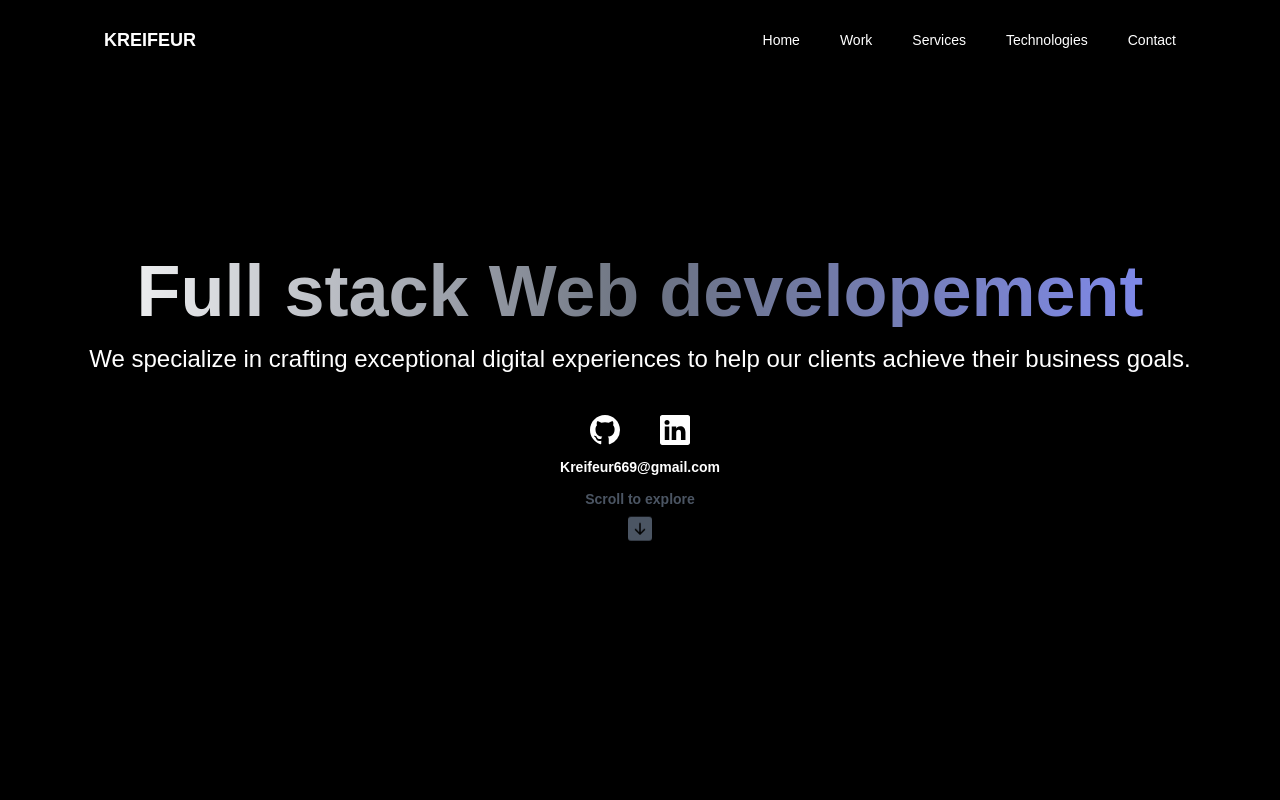
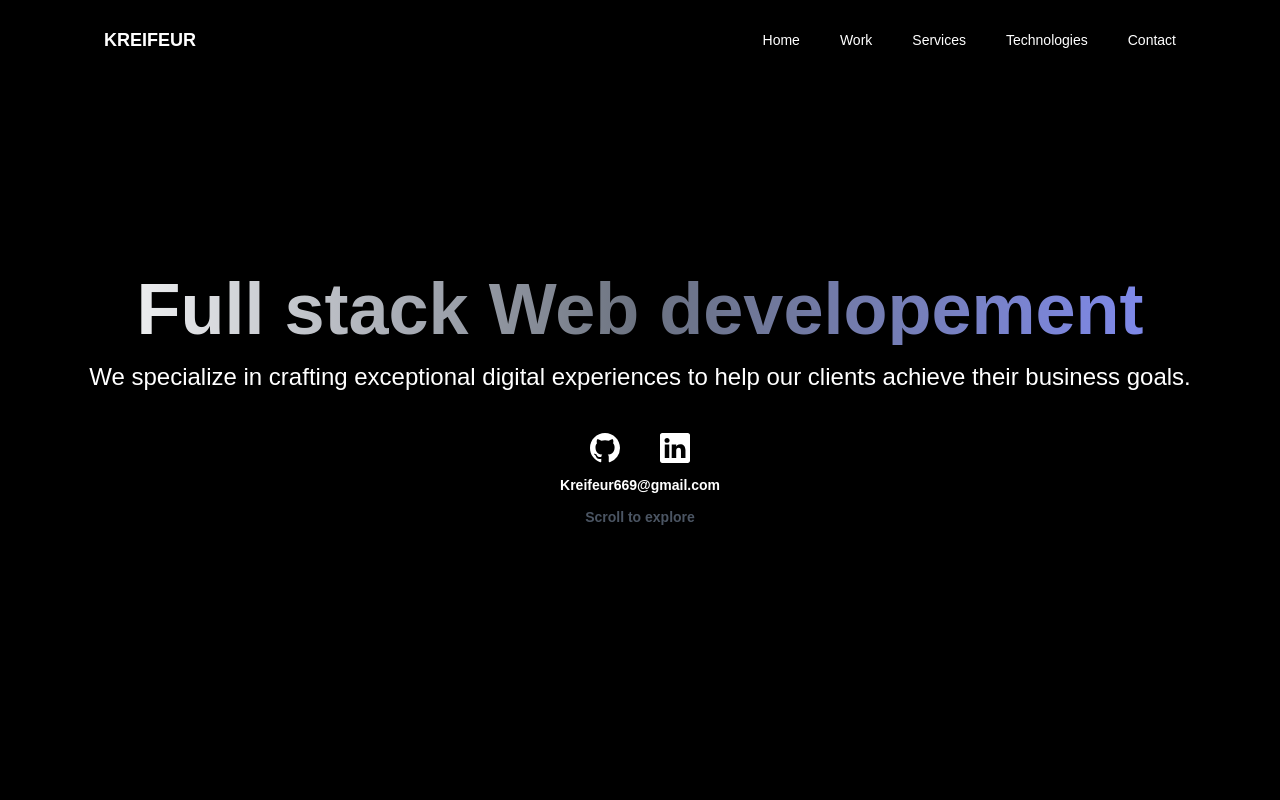
Before and after one commit to kreifeur/web-portfolio, a React (Vite) app: page / in a window 1280 px wide. Shown: the top 800 px of the page. Built offline with nearby package versions, Linux system fonts and the light colour scheme; a web font is replaced by a local one.

Commit message:
new look

```diff
--- a/src/pages/Home.jsx
+++ b/src/pages/Home.jsx
@@ -32,9 +32,6 @@ const Home = () => {
             </div>
             <li className="font-bold">Kreifeur669@gmail.com </li>
             <li className="text-gray-600 font-bold ">Scroll to explore</li>
-            <a href="#work" className="text-2xl animate-bounce text-gray-600">
-              <BsFillArrowDownSquareFill />
-            </a>
           </ul>
         </div>
       </div>
```
